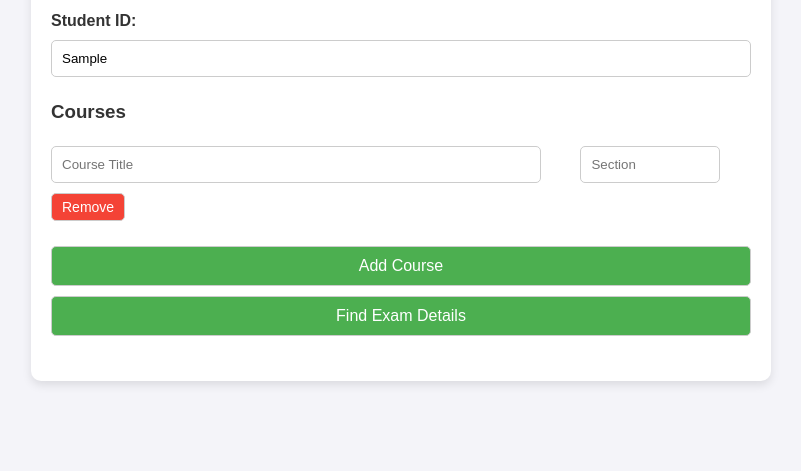
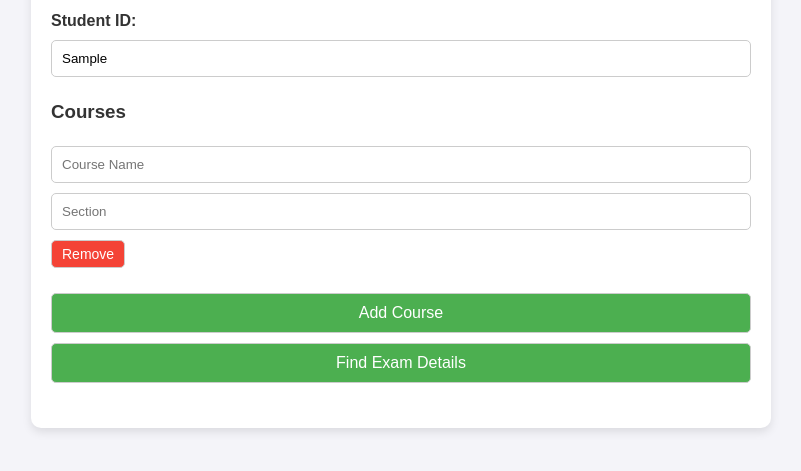
Before and after one commit to Redowan-Tanvir-Shifat/ExamRoutine_Filter, a plain HTML site: page index.html in a window 1280 px wide. Both pictures are taken after typing "Sample", "Sample" into the empty fields and a click on the button "Add Course". Shown: the part 223-694 px from the top of the page, without its empty margins (239-1040 px from the left). Drawn offline with Linux system fonts and the light colour scheme.

Commit message:
A little Bug Fix

```diff
--- a/index.html
+++ b/index.html
@@ -109,13 +109,12 @@
 
         .course-item input.course-name {
             display: inline-block;
-            width: 70%;
-            margin-right: 5%;
+            width: 100%;
         }
 
         .course-item input.course-section {
             display: inline-block;
-            width: 20%;
+            width: 100%;
         }
     </style>
 </head>
@@ -152,7 +151,7 @@
             courseDiv.classList.add("course-item");
 
             courseDiv.innerHTML = `
-        <input type="text" class="course-name" placeholder="Course Title" required>
+        <input type="text" class="course-name" placeholder="Course Name" required>
         <input type="text" class="course-section" placeholder="Section" required>
         <button type="button" class="remove-btn">Remove</button>
       `;
```
